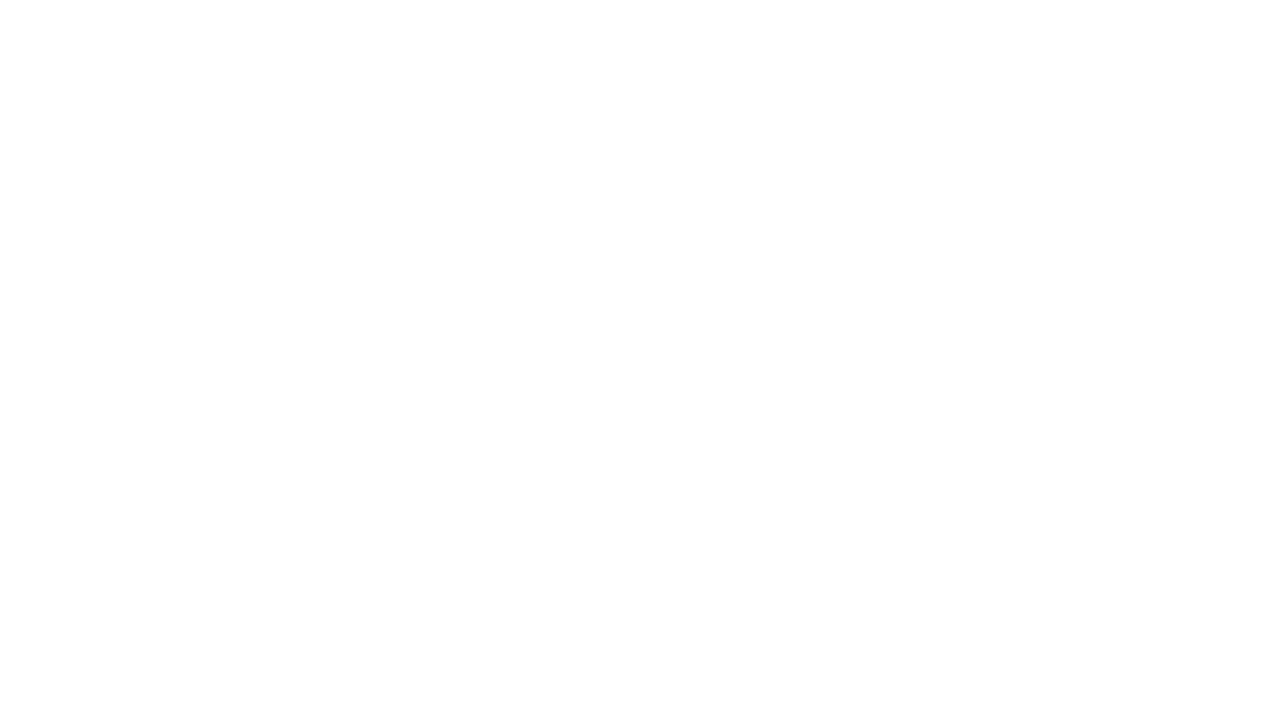
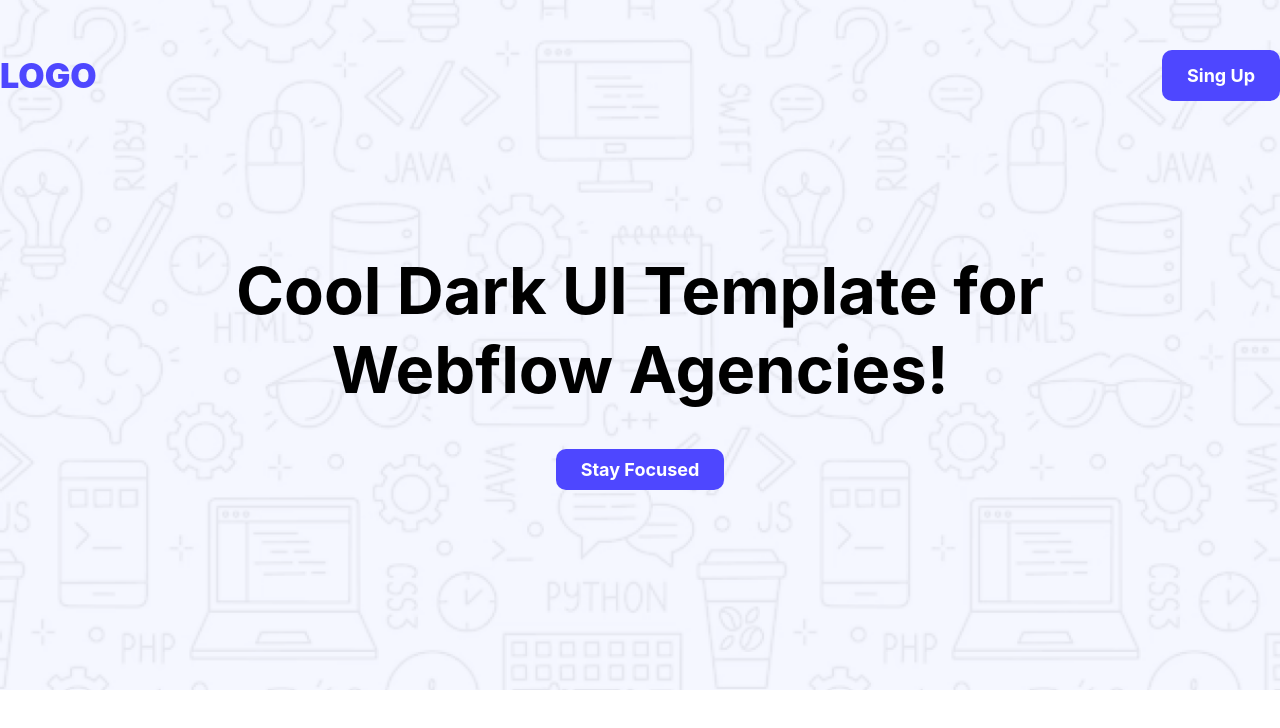
Before and after one commit to SR-JISAN/assingment-001, a plain HTML site: page index.html in a window 1280 px wide. Drawn offline with Linux system fonts and the light colour scheme.

Commit message:
nav-banner-set

```diff
--- a/index.html
+++ b/index.html
@@ -9,9 +9,20 @@
 <body>
     <header>
         <!-- ------nav----------- -->
-         <nav>
-
-         </nav>
+         <div class="navigation">
+          <nav class="nav-bar">
+              <h1 class="logo">LOGO</h1>
+              <a href=""><button class="singup-btn">Sing Up
+              </button>
+              </a>
+           </nav>
+        </div>
+        <!-- ------------banner------------ -->
+        <div class="banner">
+            <h1>Cool Dark UI Template for<br> Webflow Agencies!
+            </h1>
+            <a href=""><button class="banner-btn">Stay Focused</button></a>
+        </div>
     </header>
 </body>
 </html>
--- a/styles/style.css
+++ b/styles/style.css
@@ -0,0 +1,83 @@
+*{
+    margin: 0;
+    font-family: "Inter", sans-serif;
+   font-optical-sizing: auto;
+   font-style: normal;
+}
+header{
+    background-image: url(../image/Hero-bg.png);
+    background-repeat: no-repeat;
+    background-size: cover;
+}
+
+/* --------navigation--------- */
+.navigation{
+    max-width: 1440px;
+    margin:  auto;
+}
+.nav-bar{
+    display: flex;
+    justify-content: space-between;
+    align-items: center;
+    padding-top: 50px;
+}
+.logo{
+    font-size: 34px;
+    font-weight: 900;
+    color: #4E47FF;
+}
+.singup-btn{
+    font-size: 18px;
+    padding: 15px 25px;
+    font-weight: bold;
+    background-color: #4E47FF;
+    border-radius: 10px;
+    border: 0px;
+    color: white;
+}
+.singup-btn a{
+    text-decoration: none;
+}
+.singup-btn:hover{
+    background-color: rgba(172, 255, 47, 0.952);
+    box-shadow: 10px 10px 5px rgba(157, 157, 157, 0.861);
+    color: black;
+    transition: background-color 1s ease-in;
+    cursor: pointer;
+}
+
+/* ---------------banner----------------- */
+
+.banner{
+    max-width: 1440px;
+    margin:  auto;
+    padding-top: 150px;
+    text-align: center;
+
+}
+.banner h1{
+    font-size: 65px;
+    font-weight: bold;
+
+}
+.banner-btn{
+    margin-top: 40px;
+    margin-bottom: 200px;
+    font-size: 18px;
+    padding: 10px 25px;
+    font-weight: bold;
+    background-color: #4E47FF;
+    border-radius: 10px;
+    border: 0px;
+    color: white;
+}
+.banner-btn:hover{
+    background-color: rgba(172, 255, 47, 0.952);
+    box-shadow: 10px 10px 5px rgba(157, 157, 157, 0.861);
+    color: black;
+    transition: background-color 1s ease-in;
+    cursor: pointer;
+}
+.banner-btn a{
+    text-decoration: none;
+}
```
